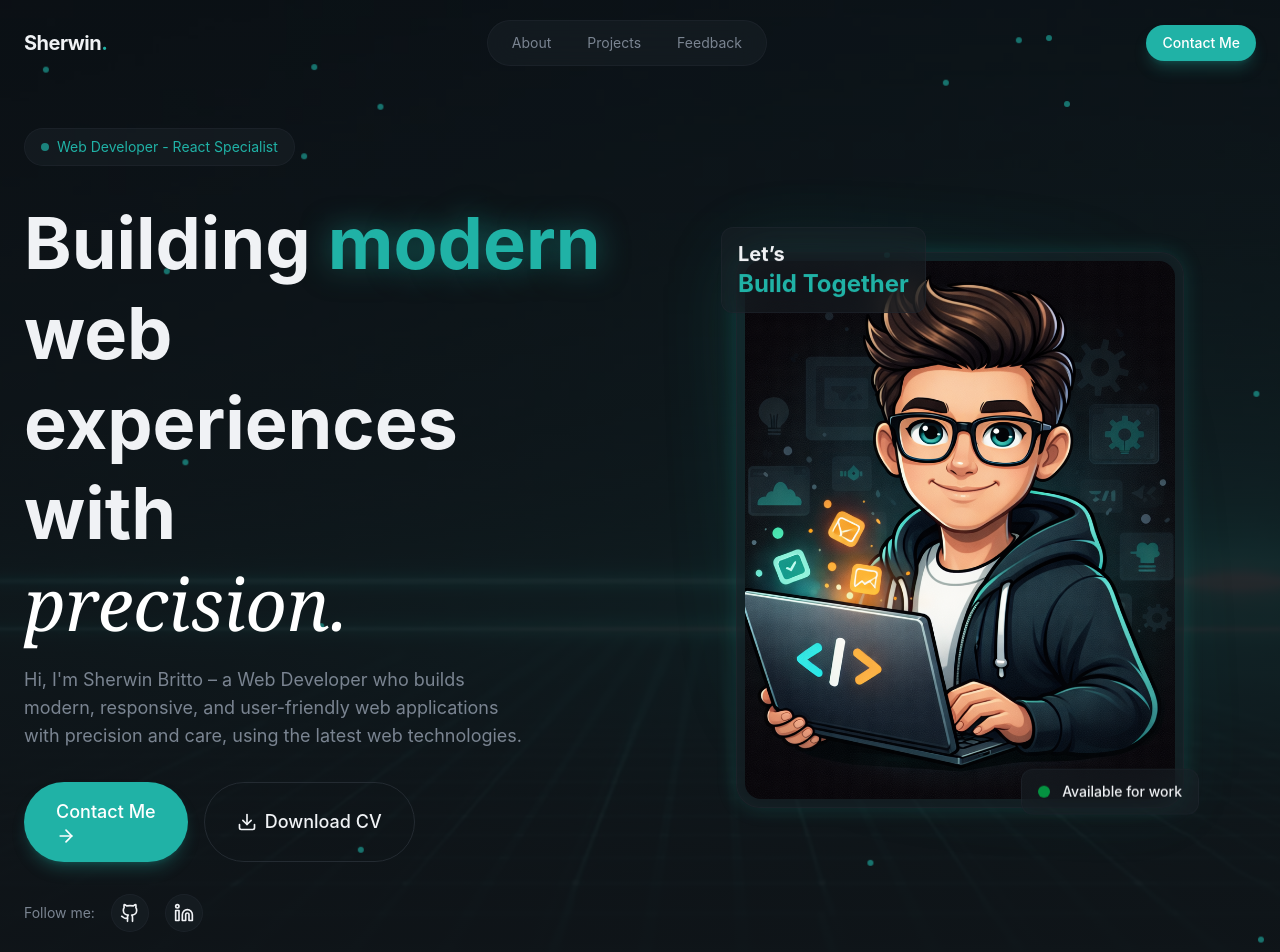
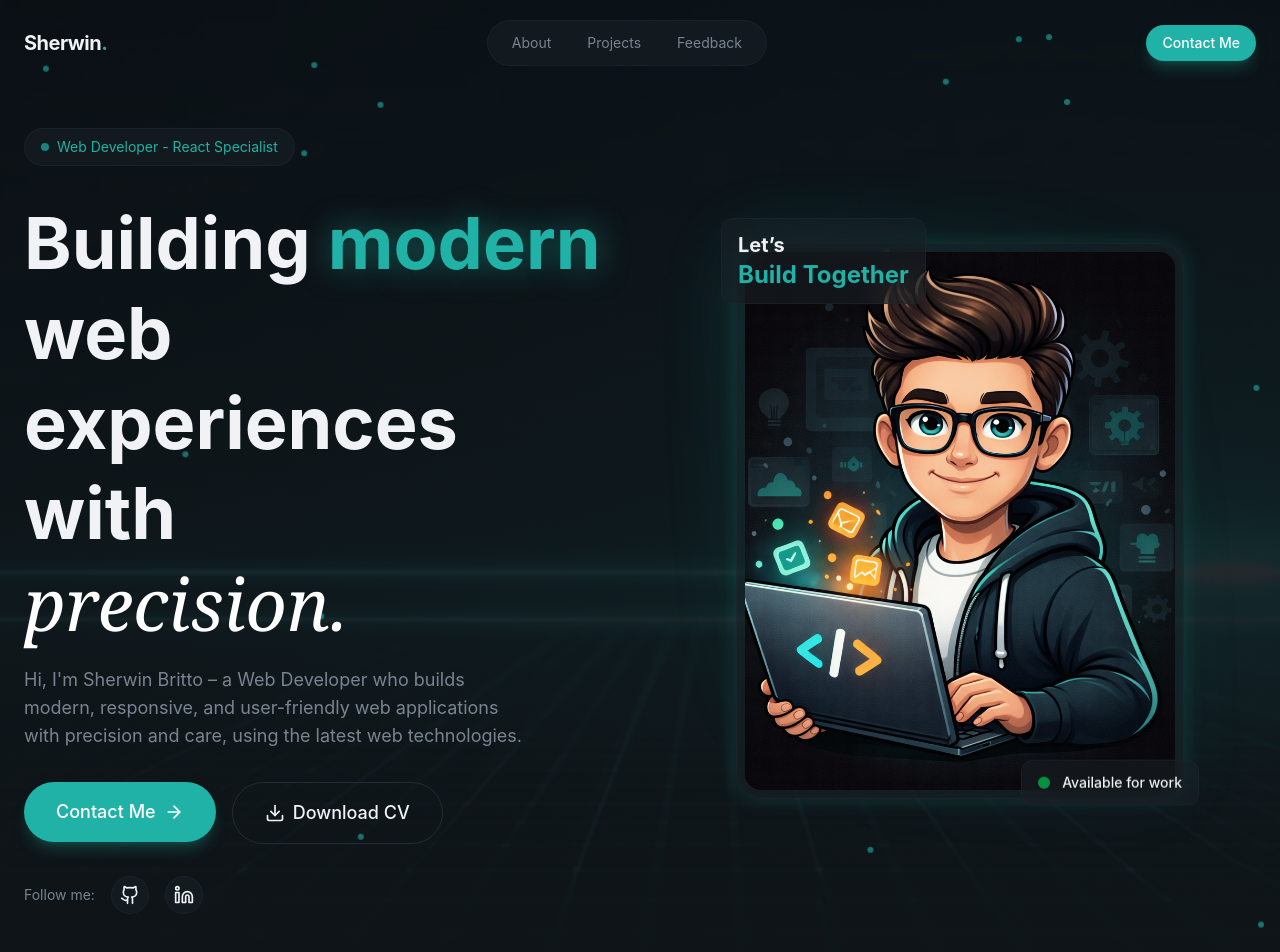
Before and after one commit to sherwinbritto7/Personal-Portfolio, a React (Vite) app: page / in a window 1280 px wide. Shown: the top 952 px of the page. Built offline with nearby package versions, Linux system fonts and the light colour scheme.

Commit message:
Updated button

```diff
--- a/src/sections/Hero.jsx
+++ b/src/sections/Hero.jsx
@@ -82,11 +82,12 @@ export const Hero = () => {
 
             {/* CTAs */}
             <div className="flex flex-wrap gap-4 animate-fade-in animation-delay-300">
-              <Button size="lg">
-                <a href="#contact">Contact Me
+              <a href="#contact">
+                <Button size="lg">
+                Contact Me
                 <ArrowRight className="w-5 h-5" />
-                </a>
               </Button>
+              </a>
               <AnimatedBorderButton>
                 <Download className="w-5 h-5" />
                 Download CV
```
